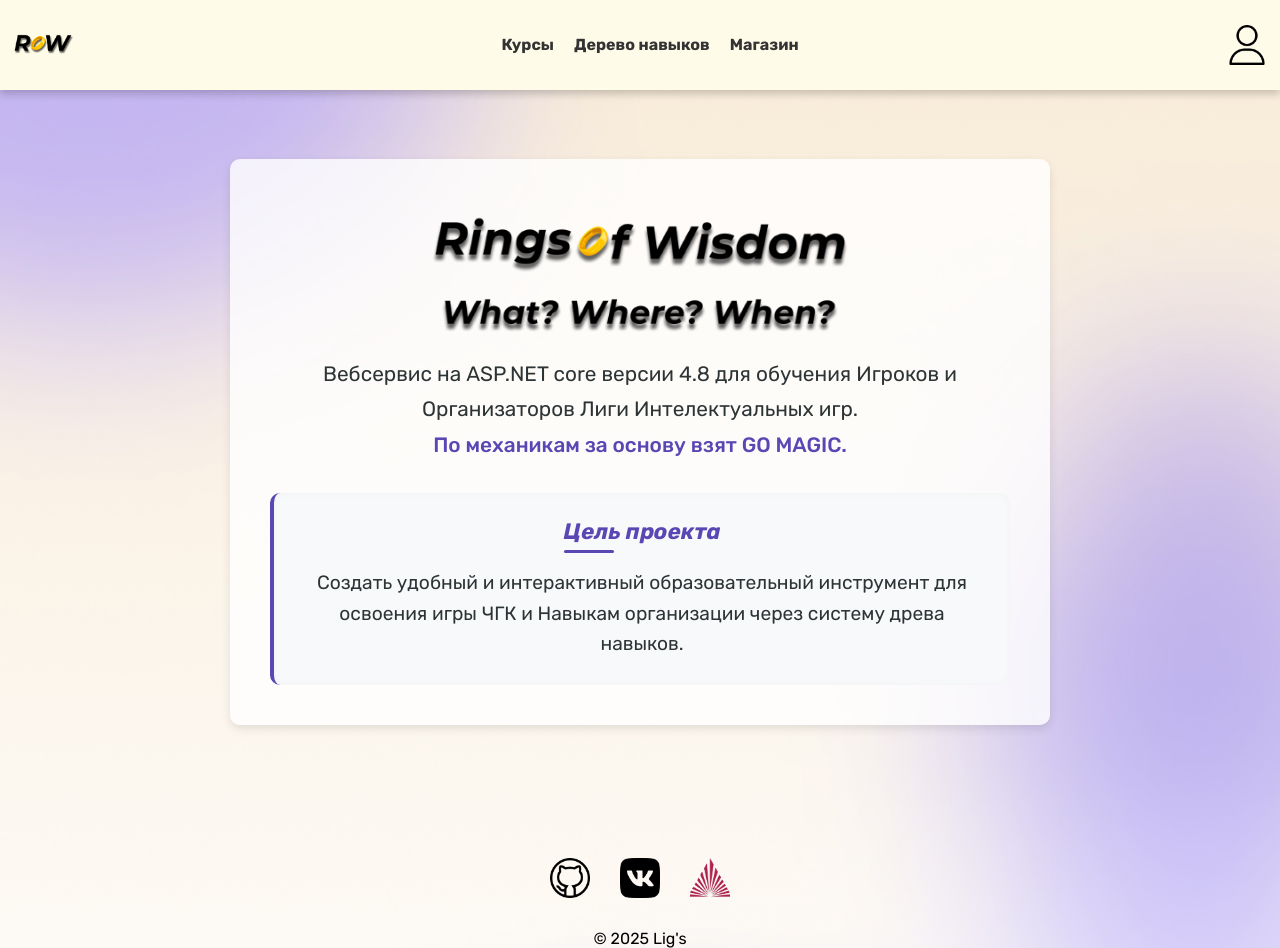
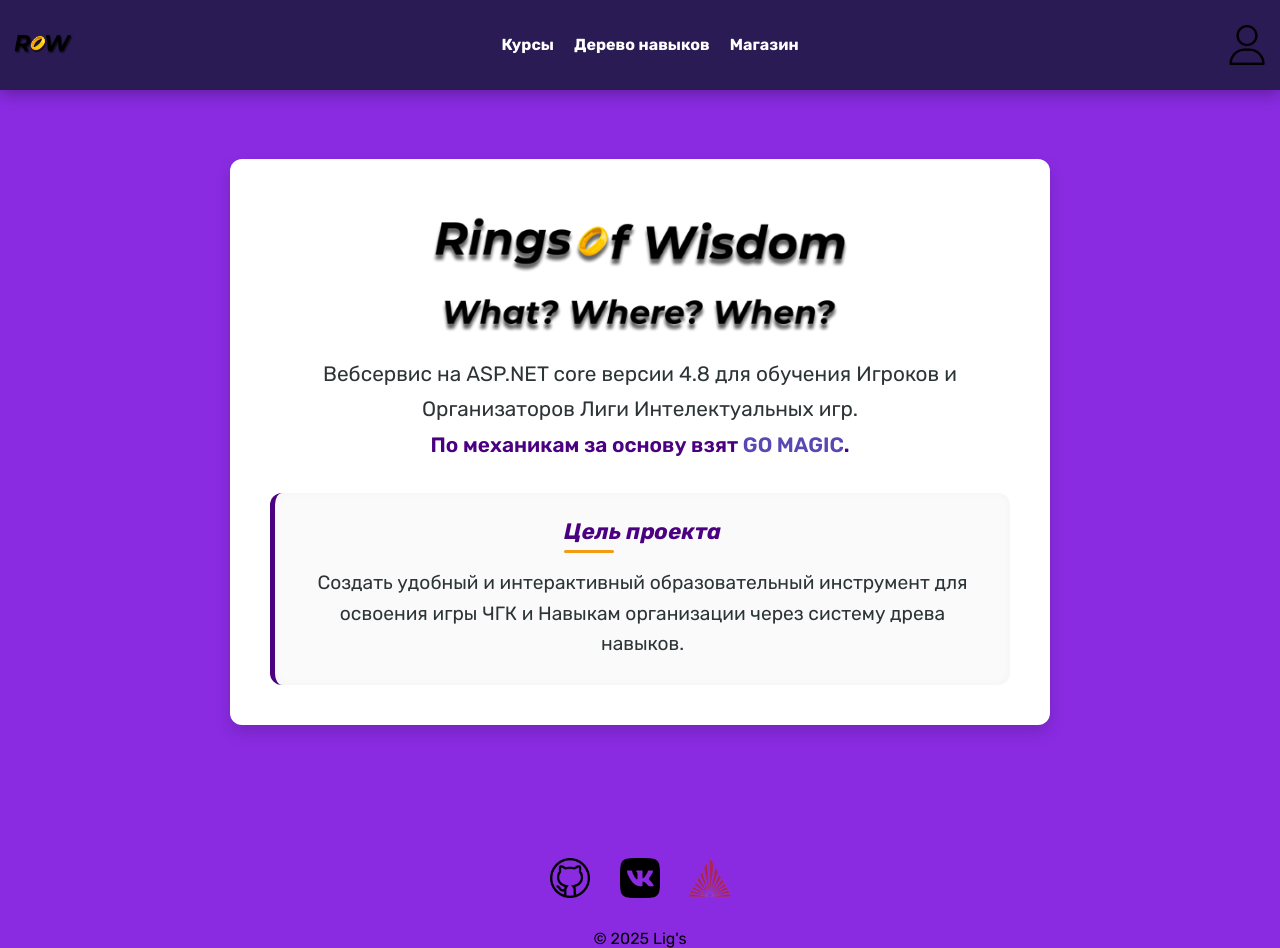
Before and after one commit to Kombat712/LIg-s-School, a React (Vite) app in the folder frontend/front/: page / in a window 1280 px wide. Built offline with nearby package versions, Linux system fonts and the light colour scheme; no server answers.

Commit message:
изменяю дизайн

```diff
--- a/frontend/front/src/App.css
+++ b/frontend/front/src/App.css
@@ -7,7 +7,7 @@
 }*/
 
 body {
-  background-image: url('./assets/image/fons.jpg');
+  background-color: #8a2be2; /* Темно-фиолетовый фон */
   font-family: "Rubik", sans-serif;
 }
 
--- a/frontend/front/src/assets/style/style_main_page.css
+++ b/frontend/front/src/assets/style/style_main_page.css
@@ -1,11 +1,11 @@
 :root {
-    --background-color: #fdf4d1;
-    --header-bg-color: #fffbe9;
-    --header-text-color: #333333;
+    --background-color: #8a2be2;
+    --header-bg-color: #2b1b54;
+    --header-text-color: #ffffff;
 }
 
 body {
-    background-image: url('./../image/fons.jpg');
+    background-color: var(--background-color);
     background-repeat: no-repeat;
     background-size: cover;
     background-position: center center;
@@ -24,9 +24,9 @@
     margin-top: 1%;
     margin-bottom: 2%;
     padding: 10px;
-    background-color: rgba(255, 255, 255, 0.8);
-    border-radius: 10px;
-    box-shadow: 0 4px 10px rgba(0, 0, 0, 0.1);
+    background-color: #ffffff;
+    border-radius: 12px;
+    box-shadow: 0 8px 16px rgba(0, 0, 0, 0.15);
     display: flex;
     flex-direction: column;
     align-items: center;
@@ -50,16 +50,16 @@
 }
 
 .highlight-text {
-    color: #5a47b3;
-    font-weight: 500;
+    color: #4b0082;
+    font-weight: 600;
 }
 
 .goal-container_main {
     margin-top: 30px;
-    background: #f8f9fa;
-    border-radius: 10px;
+    background: #fafafa;
+    border-radius: 12px;
     padding: 25px;
-    border-left: 4px solid #5a47b3;
+    border-left: 5px solid #4b0082;
     box-shadow: inset 0 0 10px rgba(0, 0, 0, 0.03);
 }
 
@@ -68,7 +68,7 @@
 }
 
 .goal-header h2 {
-    color: #5a47b3;
+    color: #4b0082;
     font-size: 1.4rem;
     margin: 0;
     position: relative;
@@ -83,7 +83,7 @@
     left: 0;
     width: 50px;
     height: 3px;
-    background: #5a47b3;
+    background-color: #f39c12; /* Оранжевый цвет для акцента */
     border-radius: 3px;
 }
 
--- a/frontend/front/src/components/header/stylehead.css
+++ b/frontend/front/src/components/header/stylehead.css
@@ -11,7 +11,7 @@
     left:0;
     right:0;
     z-index: 0;
-    box-shadow: 0 4px 8px rgba(0, 0, 0, 0.2);
+    box-shadow: 0 4px 15px rgba(0, 0, 0, 0.3);
 }
 
 .site-header .logo img {
@@ -67,8 +67,8 @@
 }
 
 .site-header .nav-links a:hover {
-    color: #ff9900;
-    transform:scale(1.02);
+    color: #f39c12;
+    transform:scale(1.05);
 }
 
 @media (max-width: 768px) {
@@ -87,7 +87,7 @@
          right: 0;
          height: 30vh;
          width:50%;
-         background-color: #5a47b3;
+         background-color: var(--header-bg-color);
          opacity: 0.95;
          border-radius: 5px;
          transform: scale(0.9);
@@ -98,7 +98,7 @@
 
     .site-header .nav-links a {
         text-decoration:none;
-        color: #fefefe;
+        color: var(--header-text-color);
         font-size: 16px;
         padding-right: 5%;
         font-weight: bold;
@@ -107,7 +107,7 @@
     }
 
     .site-header .nav-links a:hover {
-        color: #ff9900;
+        color: #f39c12;
         transform:scale(1.02);
     }
 }
```
Also changed, not shown: 3 other files (tests, documents, lock files or other folders).
